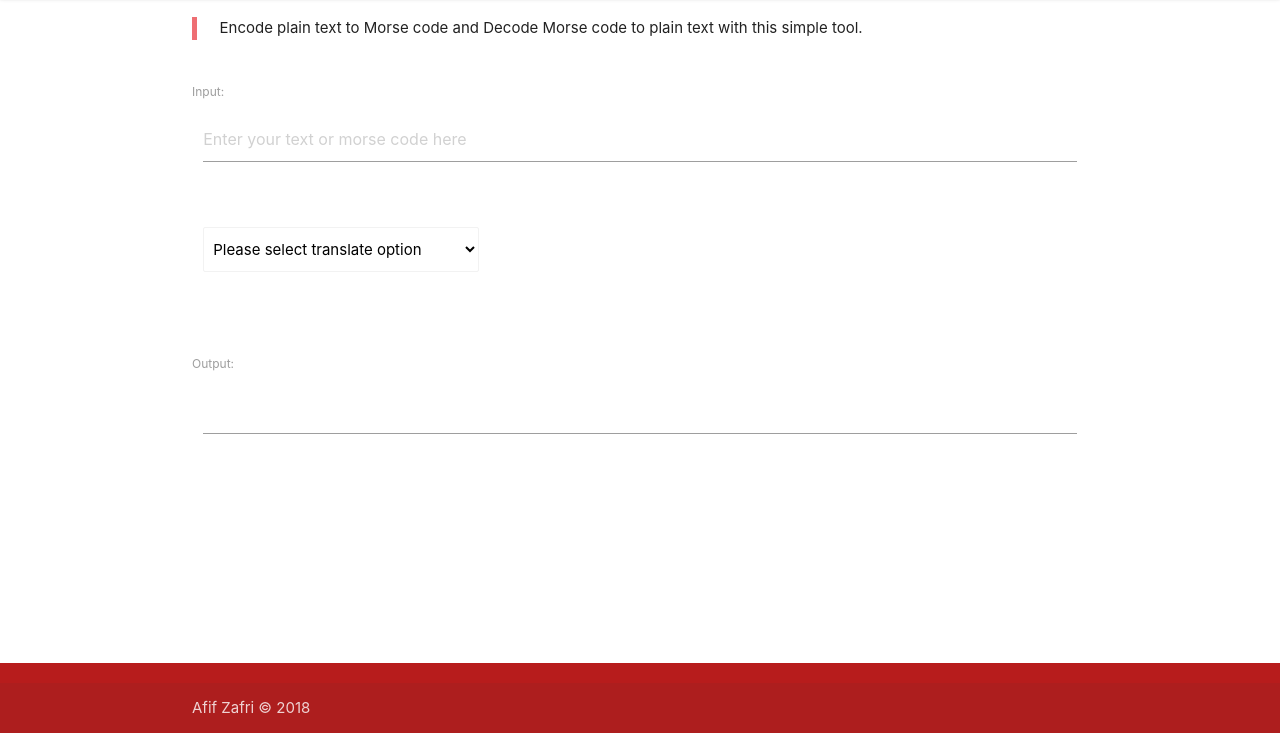
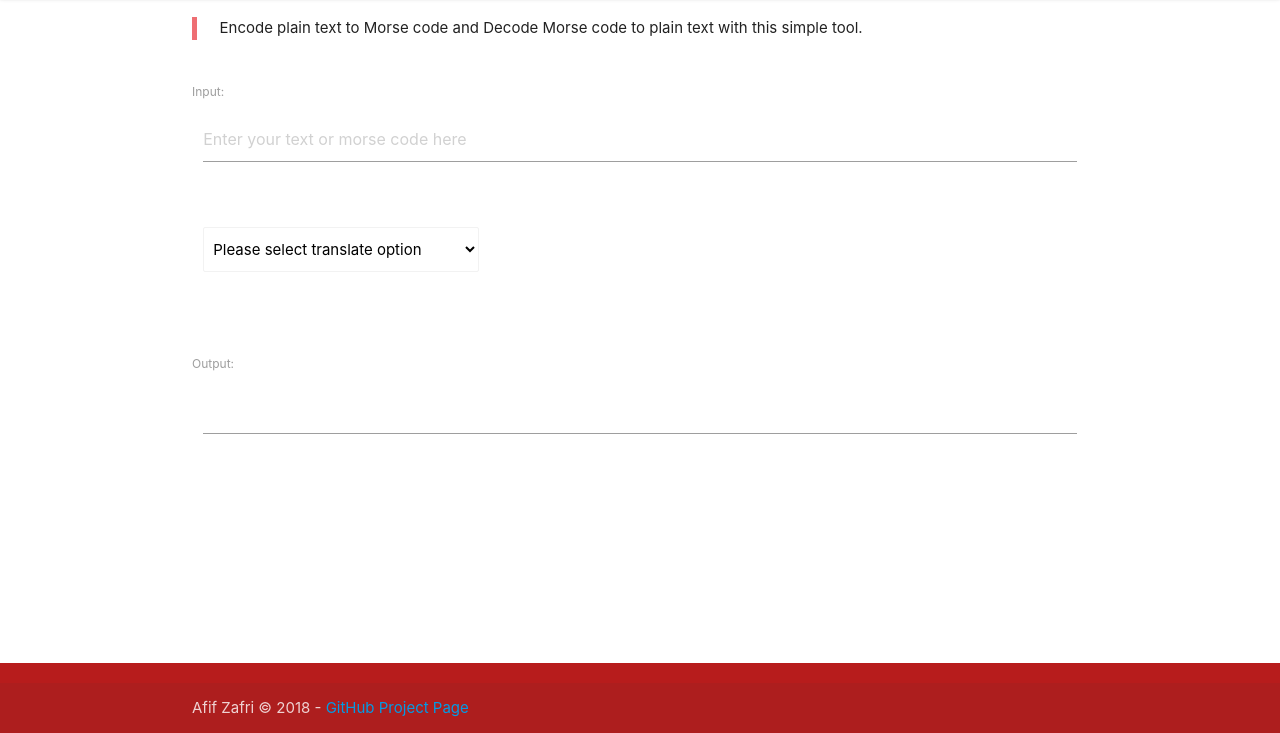
Before and after one commit to afzafri/Morse-Code-Translator, a plain HTML site: page index.html in a window 1280 px wide. Shown: the part 67-800 px from the top of the page. Drawn offline with nearby package versions, Linux system fonts and the light colour scheme.

Commit message:
added GitHub project page link

```diff
--- a/index.html
+++ b/index.html
@@ -76,7 +76,7 @@
 	<footer class="page-footer red darken-4">
 		<div class="footer-copyright">
 			<div class="container">
-				Afif Zafri &copy; 2018
+				Afif Zafri &copy; 2018  - <a href="https://github.com/afzafri/Morse-Code-Translator">GitHub Project Page</a>
 			</div>
 		</div>
 	</footer>
```
